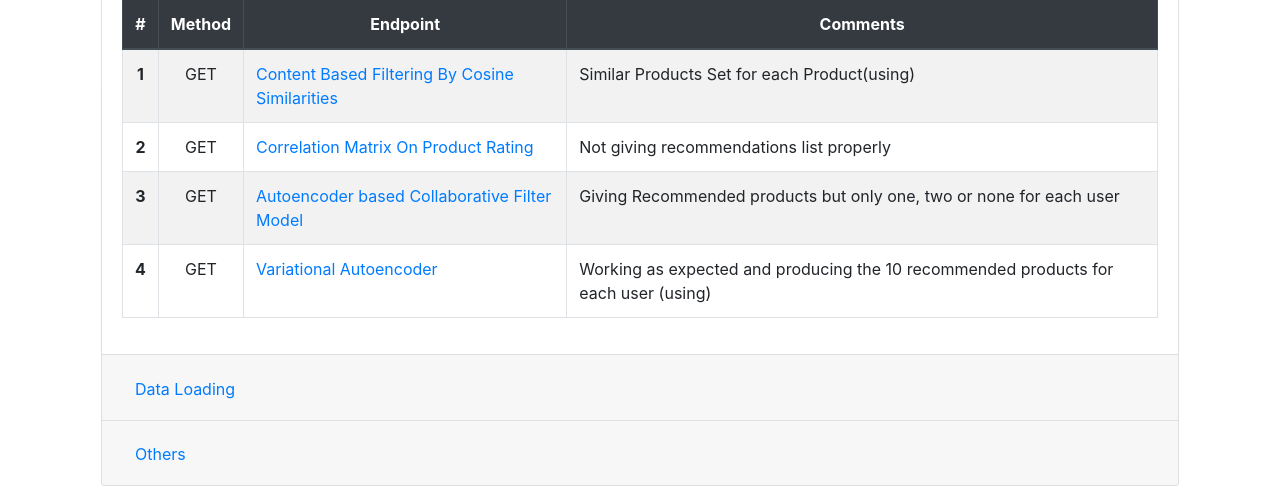
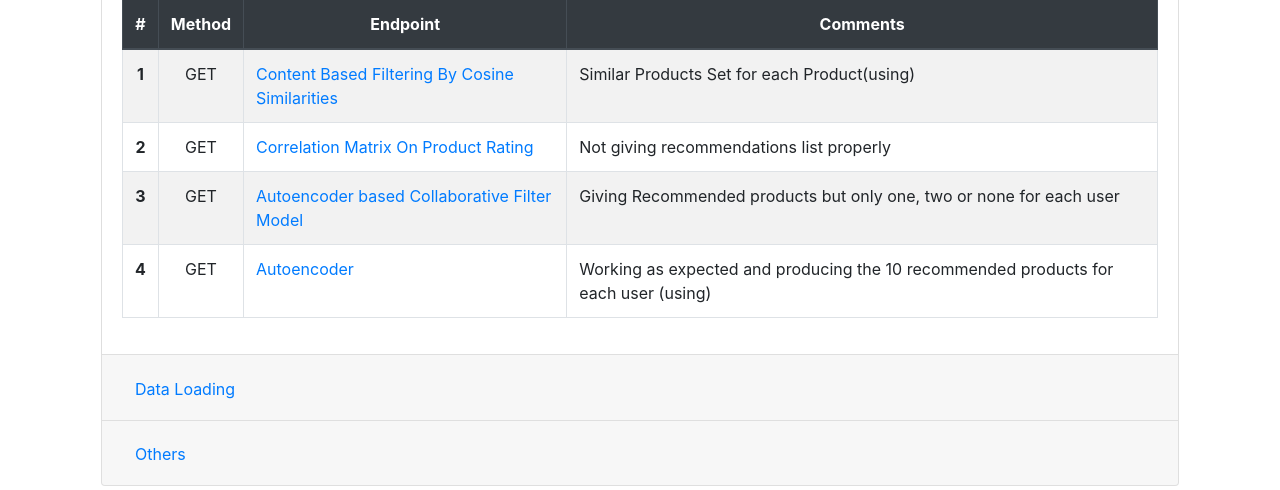
Before and after one commit to sjannabh/MastersProject_repo, a Flask app: page /home in a window 1280 px wide, after a click on "Data Recommendation". Shown: the part 169-659 px from the top of the page. Run offline with Flask 3, Linux system fonts and the light colour scheme; parts of the project's set-up code (start-up, migrations or seed data) failed here and were passed over; some libraries are stand-ins or nearby versions.

Commit message:
changed name

```diff
--- a/data-analysis/Service/RecommenderRepository.py
+++ b/data-analysis/Service/RecommenderRepository.py
@@ -211,7 +211,7 @@ class RecommenderRepository(IrecommenderRepository):
 
         return userProductRecommendationList
 
-    def variational_autoencoder():
+    def autoencoder():
 
         reviewRes = MongodbClient.db_mongo_find_documents(config["connection_string_mongo"],'test','reviews', {})
         review_dataset = pd.DataFrame(reviewRes)
@@ -255,8 +255,8 @@ class RecommenderRepository(IrecommenderRepository):
 
         return userProductRecommendationList
 
-    def loadData_variational_autoencoder():
-        userProductRecommendationList = RecommenderRepository.variational_autoencoder();
+    def loadData_autoencoder():
+        userProductRecommendationList = RecommenderRepository.autoencoder();
 
         for data in userProductRecommendationList:
             try:
--- a/data-analysis/main.py
+++ b/data-analysis/main.py
@@ -125,11 +125,11 @@ def autoencoder_based_collaborative_filter_model():
     return response,200
 
 # Variational Autoencoder
-@server.route("/api/v1/DataRecommendation/variationalAutoencoder",methods=['GET'])
+@server.route("/api/v1/DataRecommendation/Autoencoder",methods=['GET'])
 # @cross_origin(origin='localhost',headers=['Content- Type','Authorization'])
-def variational_autoencoder():
+def autoencoder():
 
-    response = jsonify(RecommenderRepository.variational_autoencoder())
+    response = jsonify(RecommenderRepository.autoencoder())
     response.headers.add('Access-Control-Allow-Origin', '*')
     return response,200
 
--- a/data-analysis/templates/index.html
+++ b/data-analysis/templates/index.html
@@ -86,7 +86,7 @@
                       <th class="text-center" scope="row">4</th>
                       <td class="text-center">GET</td>
                       <td>
-                        <a target="_blank" href="http://localhost:7200/api/v1/DataRecommendation/variationalAutoencoder">Variational Autoencoder</a>
+                        <a target="_blank" href="http://localhost:7200/api/v1/DataRecommendation/variationalAutoencoder">Autoencoder</a>
                       </td>
                       <td>Working as expected and producing the 10 recommended products for each user (using)</td>
                     </tr>
```
